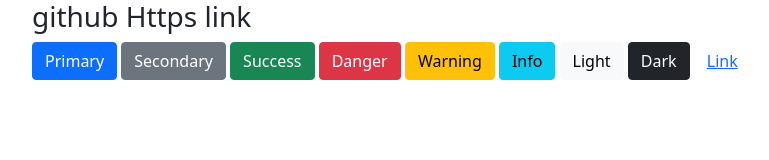
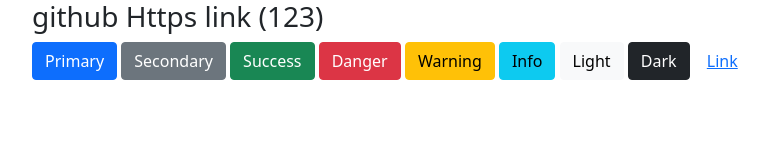
Before and after one commit to gmwu185/20220207, a plain HTML site: page index.html in a window 1280 px wide. Shown: the whole page, without its empty margins (50-819 px from the left). Drawn offline with nearby package versions, Linux system fonts and the light colour scheme.

Commit message:
增加內文

```diff
--- a/index.html
+++ b/index.html
@@ -13,7 +13,7 @@
   </head>
   <body>
     <div class="container">
-      <h3>github Https link</h3>
+      <h3>github Https link (123)</h3>
       <div>
         <button type="button" class="btn btn-primary">Primary</button>
         <button type="button" class="btn btn-secondary">Secondary</button>
```
